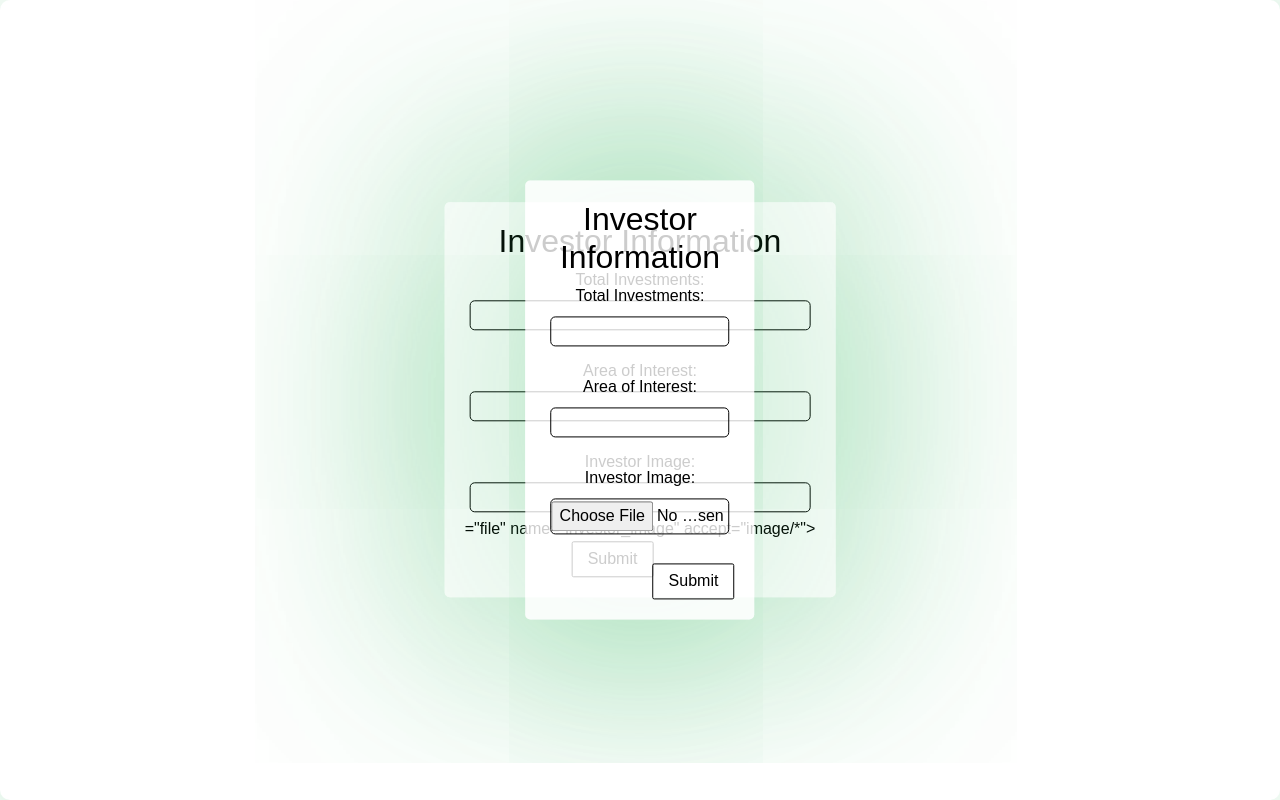
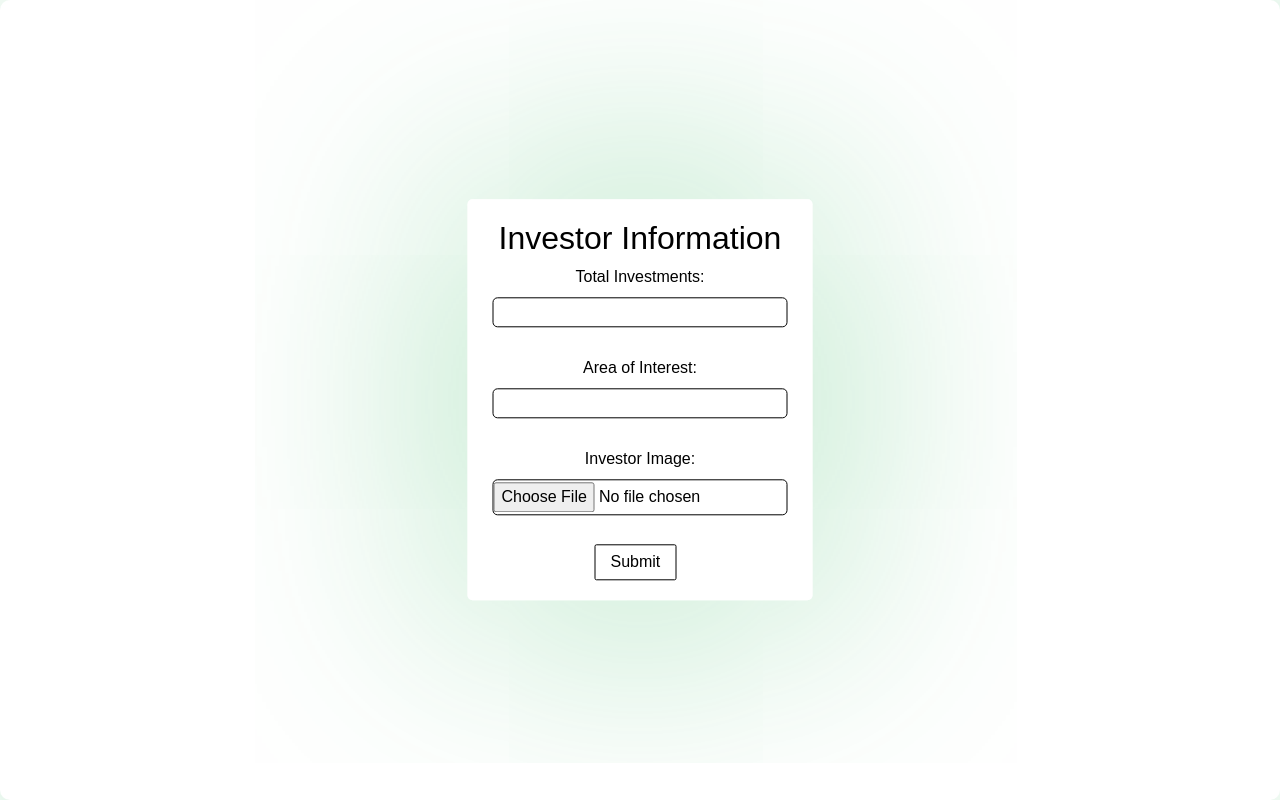
Before and after one commit to JainishPrajapati88/FundNestApp, a Flask app: a page that uses templates/investor_info.html in a window 1280 px wide. Run offline with Flask 3, Linux system fonts and the light colour scheme; some libraries are stand-ins or nearby versions.

Commit message:
minor changes

```diff
--- a/templates/investor_info.html
+++ b/templates/investor_info.html
@@ -18,35 +18,7 @@
         <input type="text" name="area_of_interest" required><br>
 
         <label for="investor_image">Investor Image:</label>
-        <input type<!DOCTYPE html>
-        <html lang="en">
-        <head>
-            <meta charset="UTF-8">
-            <meta name="viewport" content="width=device-width, initial-scale=1.0">
-            <link href="https://stackpath.bootstrapcdn.com/bootstrap/4.5.2/css/bootstrap.min.css" rel="stylesheet">
-            <link rel="stylesheet" href="{{ url_for('static', filename = 'investor_info.css') }}">
-            <title>Investor Info</title>
-        </head>
-        <body>
-            <div class="parent">
-            <h2>Investor Information</h2>
-            <form method="POST" enctype="multipart/form-data">
-                <label for="total_investments">Total Investments:</label>
-                <input type="text" name="total_investments" required><br>
-
-                <label for="area_of_interest">Area of Interest:</label>
-                <input type="text" name="area_of_interest" required><br>
-
-                <label for="investor_image">Investor Image:</label>
-                <input type="file" name="investor_image" accept="image/*">
-                <br>
-                <button type="submit" class="button">Submit</button>
-
-            </form>
-            </div>
-        </body>
-        </html>
-        ="file" name="investor_image" accept="image/*">
+        <input type="file" name="investor_image" accept="image/*">
         <br>
         <button type="submit" class="button">Submit</button>
 
```
Also changed, not shown: static/home.css (+4 -3 lines).
